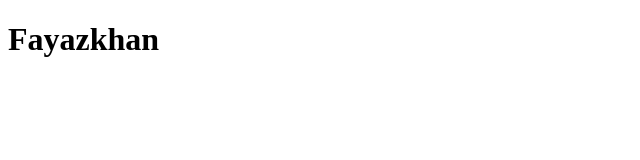
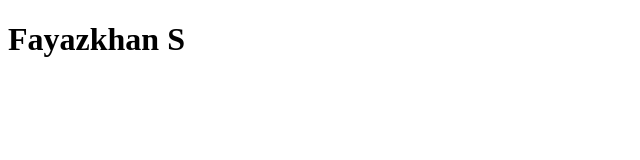
Before and after one commit to sfayazk/samplerepo, a plain HTML site: page index.html in a window 1280 px wide. Shown: the full height of the page, 0-640 px from the left. Drawn offline with Linux system fonts and the light colour scheme.

Commit message:
fix: change my full name

```diff
--- a/index.html
+++ b/index.html
@@ -6,6 +6,6 @@
     <title>Document</title>
 </head>
 <body>
-    <h1>Fayazkhan</h1>
+    <h1>Fayazkhan S</h1>
 </body>
 </html>
```
